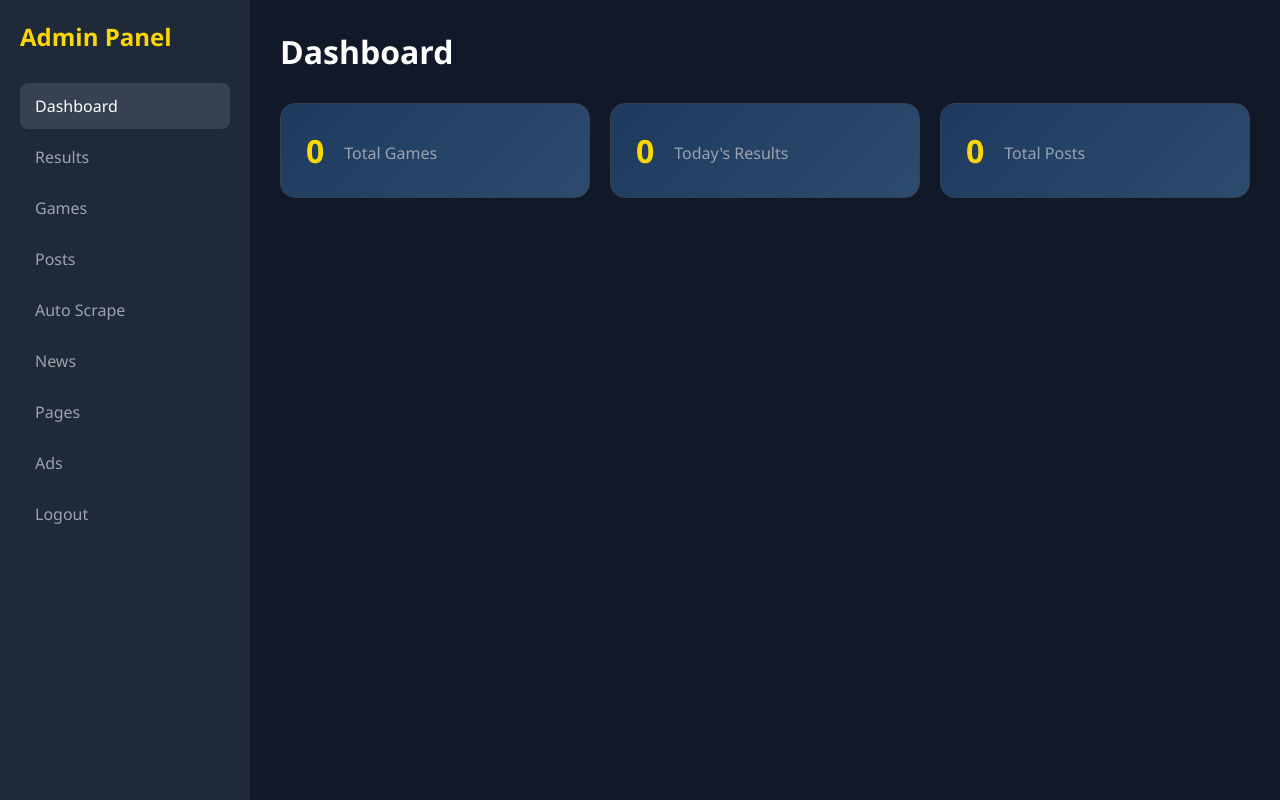
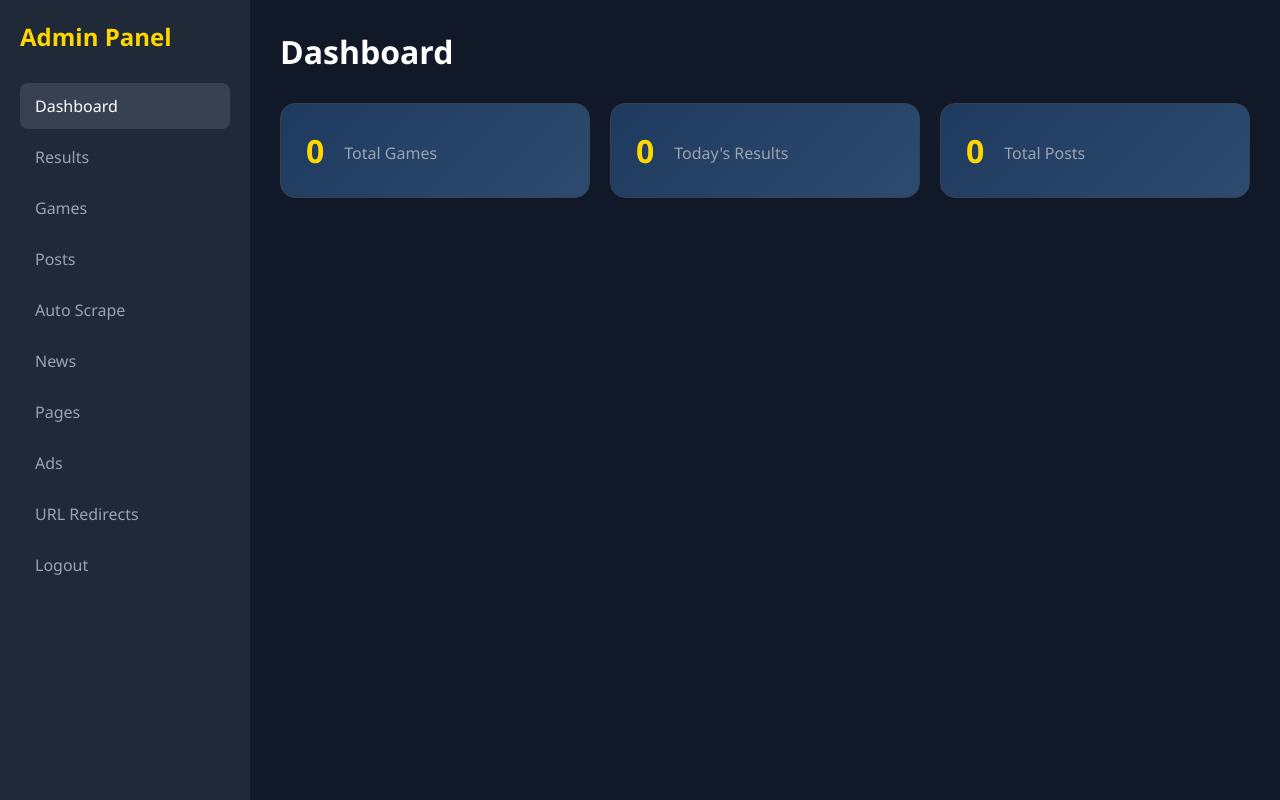
Before and after one commit to codinghunt24/Satta-King-Porta, a Flask app: page /admin/dashboard in a window 1280 px wide. Run offline with Flask 3, Linux system fonts and the light colour scheme; the visitor is signed in with stand-in values (Sample User, id 1); data that the repository does not hold is empty; some libraries are stand-ins or nearby versions.

Commit message:
Add a link to the URL redirects management page in the admin sidebar
Add a new list item to the admin sidebar navigation in `templates/admin.html` linking to the `/admin/redirects` page.

Replit-Commit-Author: Agent
Replit-Commit-Session-Id: ff314d88-dc4f-49c2-ae4a-cff608833ec6
Replit-Commit-Checkpoint-Type: full_checkpoint
Replit-Commit-Event-Id: 94586f78-45bc-4d58-9395-d957580858c2
Replit-Commit-Screenshot-Url: https://storage.googleapis.com/screenshot-production-us-central1/f067dc95-6af3-4e05-b36f-0faef8eab9b4/ff314d88-dc4f-49c2-ae4a-cff608833ec6/DilZv1p
Replit-Helium-Checkpoint-Created: true

```diff
--- a/templates/admin.html
+++ b/templates/admin.html
@@ -48,6 +48,7 @@
                 <li class="{% if page == 'news' %}active{% endif %}"><a href="/admin/dashboard?page=news">News</a></li>
                 <li class="{% if page == 'pages' %}active{% endif %}"><a href="/admin/dashboard?page=pages">Pages</a></li>
                 <li class="{% if page == 'ads' %}active{% endif %}"><a href="/admin/dashboard?page=ads">Ads</a></li>
+                <li><a href="/admin/redirects">URL Redirects</a></li>
                 <li><a href="/admin/logout">Logout</a></li>
             </ul>
         </div>
```
